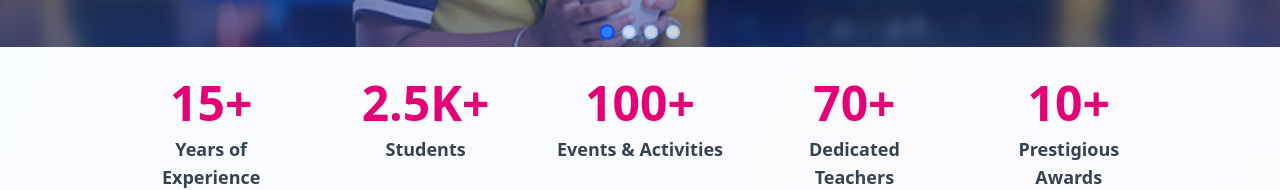
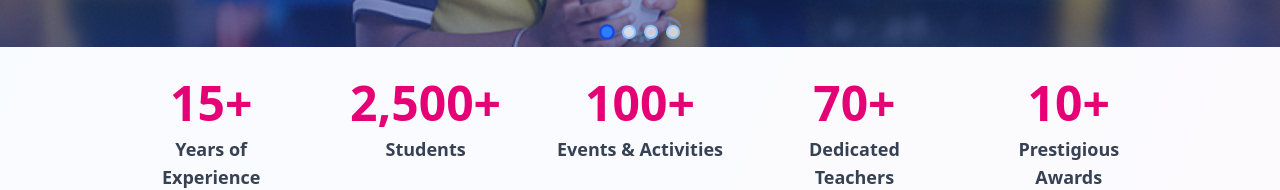
Before and after one commit to ajay9679/olivia-kids, a Next.js app: page / in a window 1280 px wide. Shown: the part 513-703 px from the top of the page. Built offline with nearby package versions, Linux system fonts and the light colour scheme; no server answers; the database is empty.

Commit message:
Increment counter added in Stats.js and Carousel image optimised

```diff
--- a/src/components/CarouselSection.js
+++ b/src/components/CarouselSection.js
@@ -47,7 +47,7 @@ export default function CarouselSection() {
         {/* Image with fade/slide transition */}
   <div className="absolute inset-0 bg-gradient-to-t from-blue-900/60 via-transparent to-transparent z-10 pointer-events-none" />
         <Image
-          width={800} height={600}
+          width={800} height={600} quality={100} unoptimized priority
           src={carouselImages[current].src}
           alt={carouselImages[current].caption}
           className="w-full h-full object-cover transition-all duration-700 ease-in-out"
--- a/src/components/Stats.js
+++ b/src/components/Stats.js
@@ -12,8 +12,7 @@ export default function Stats() {
         </div>
         <div className="flex flex-col items-center">
           <span className="text-4xl sm:text-5xl font-extrabold text-pink-600 mb-2">
-            2.5K
-            <span className="text-4xl sm:text-5xl font-extrabold align-top" style={{ lineHeight: 1 }} >+</span>
+            <AnimatedNumber value={2500} suffix="+" />
           </span>
           <span className="text-lg font-semibold text-gray-700">Students</span>
         </div>
```
